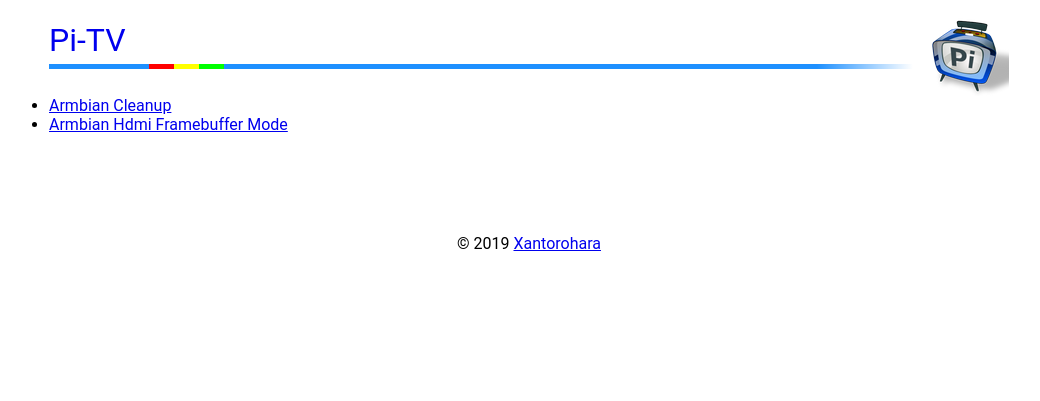
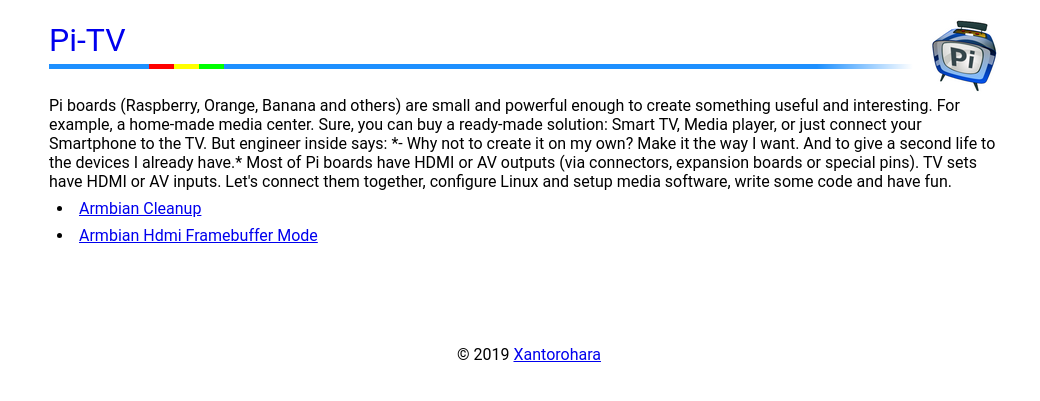
Before and after one commit to pi-tv/pi-tv.github.io, a Jekyll site: the page built from index.md, in a window 1280 px wide. Shown: the top 401 px of the page, without its empty margins (111-1151 px from the left). Built offline with Jekyll 4.4.1, drawn with Linux system fonts in a browser that asks for light colours.

Commit message:
index text, icon

```diff
--- a/_layouts/default.html
+++ b/_layouts/default.html
@@ -44,9 +44,9 @@
             line-height: 1.5;
         }
 
-        /*li {*/
-        /*    margin: 0.5rem;*/
-        /*}*/
+        li {
+            margin: 0.5rem;
+        }
 
         pre {
             display: block;
@@ -58,7 +58,7 @@
 
         header {
             height: 80px;
-            background-image: url("/img/pi-icon-80.png");
+            background-image: url("/img/pi-tv-icon-80.png");
             background-position: right top;
             background-repeat: no-repeat;
         }
@@ -101,6 +101,10 @@
             );
         }
 
+        ul {
+            list-style-position: inside;
+        }
+
     </style>
 
 </head>
--- a/_layouts/index.html
+++ b/_layouts/index.html
@@ -1,6 +1,23 @@
 ---
 layout: default
 ---
+
+Pi boards (Raspberry, Orange, Banana and others) are small and powerful enough
+to create something useful and interesting. For example, a home-made media center.
+
+Sure, you can buy a ready-made solution: Smart TV, Media player, or just connect your Smartphone to the TV.
+
+But engineer inside says:
+
+*- Why not to create it on my own? Make it the way I want.
+And to give a second life to the devices I already have.*
+
+
+Most of Pi boards have HDMI or AV outputs (via connectors, expansion boards or special pins).
+TV sets have HDMI or AV inputs.
+Let's connect them together, configure Linux and setup media software,
+write some code and have fun.
+
 
 {% for post in site.posts %}
 <ul>
```
Also changed, not shown: img/pi-icon-256.png (deleted), img/pi-icon-80.png (deleted), img/pi-tv-icon-256.png (added), img/pi-tv-icon-80.png (added), 2 other files.
